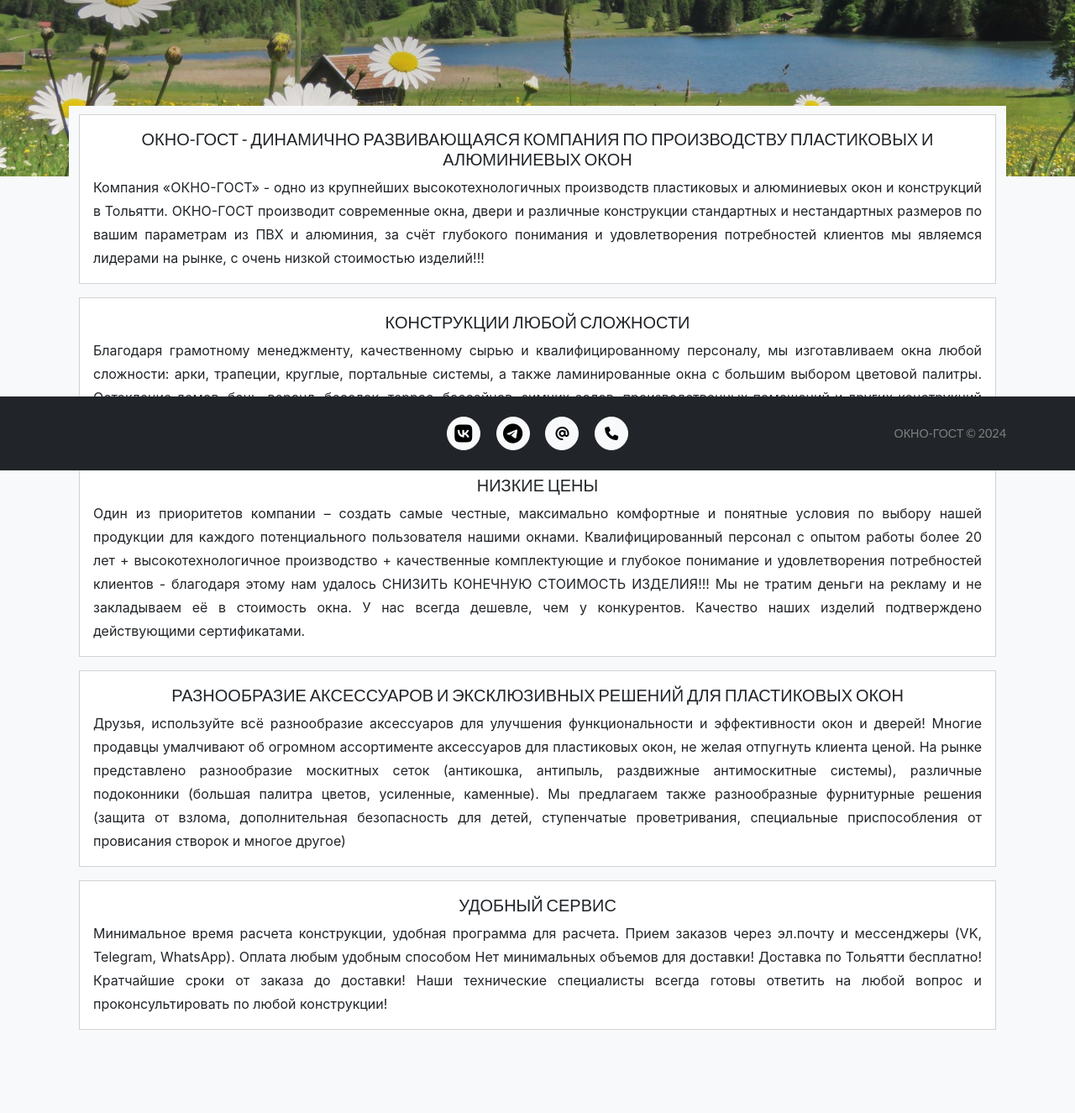
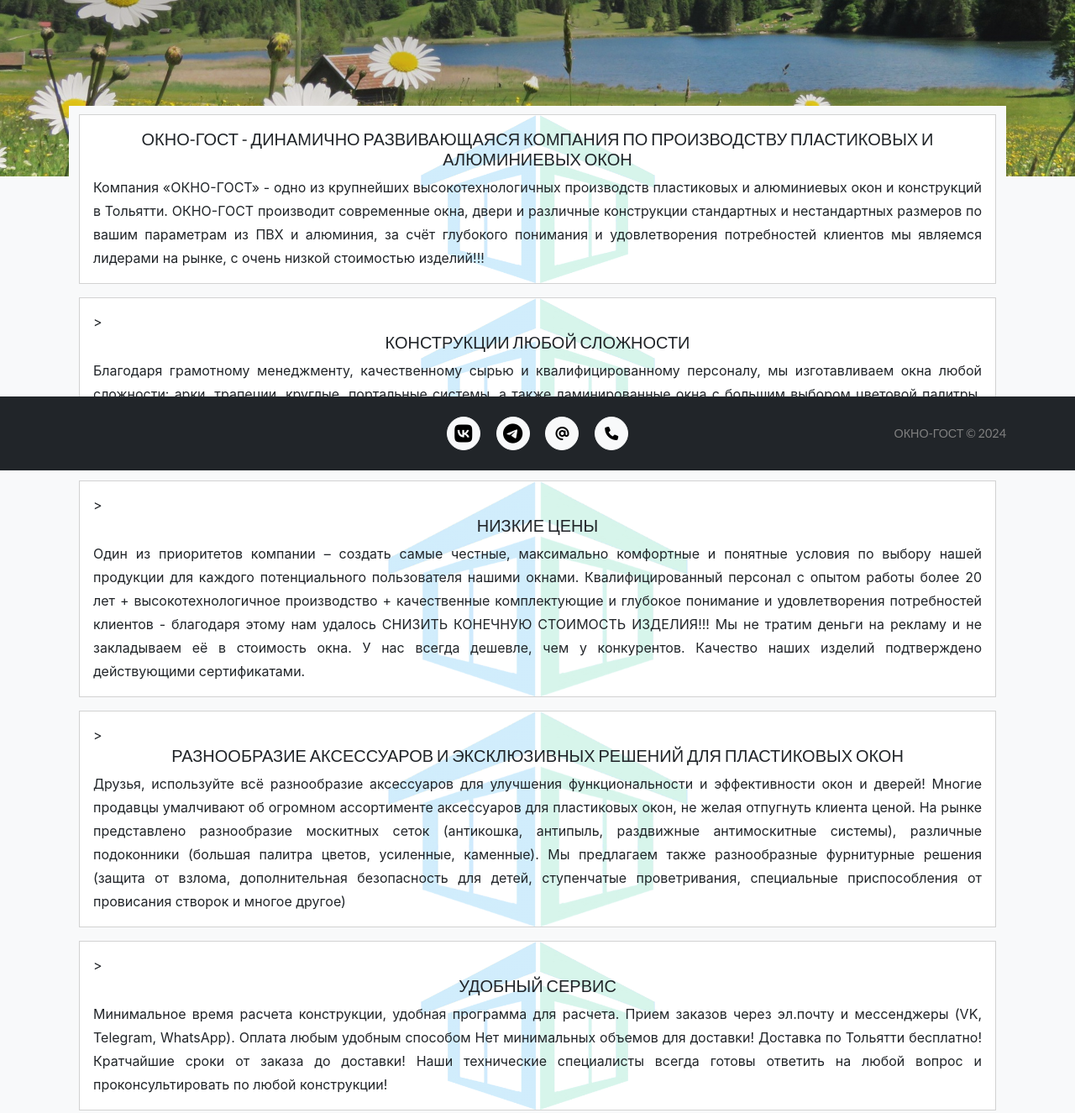
Before and after one commit to GrVl-dev/GrVl.github.io, a plain HTML site: page pages/about.html in a window 1280 px wide. Shown: the part 240-1565 px from the top of the page at 84% size. Drawn offline with Linux system fonts and the light colour scheme.

Commit message:
добавил фоновое изображение на блоки в О НАС

```diff
--- a/pages/about.html
+++ b/pages/about.html
@@ -89,7 +89,12 @@
                   <div class="card">
                       <div class="row">
                           <div class="col-12">
-                              <div class="card-body">
+                              <div class="card-body"
+                                  style="
+                                    background: linear-gradient(180deg,rgba(255, 255, 255, 0.8),rgba(255, 255, 255, 0.8)),url('../assets/img/logo.png');
+                                    background-size: contain;
+                                    background-repeat: no-repeat;
+                                    background-position: center center;">
                                 <h5 class="card-title text-center">ОКНО-ГОСТ - ДИНАМИЧНО РАЗВИВАЮЩАЯСЯ КОМПАНИЯ ПО ПРОИЗВОДСТВУ ПЛАСТИКОВЫХ И АЛЮМИНИЕВЫХ ОКОН
                                   </h5>
                                 <p class="card-text text-justify">
@@ -106,7 +111,12 @@
                 <div class="card">
                     <div class="row">
                         <div class="col-12">
-                            <div class="card-body">
+                            <div class="card-body"
+                                style="
+                                  background: linear-gradient(180deg,rgba(255, 255, 255, 0.8),rgba(255, 255, 255, 0.8)),url('../assets/img/logo.png');
+                                  background-size: contain;
+                                  background-repeat: no-repeat;
+                                  background-position: center center;">>
                               <h5 class="card-title text-center">КОНСТРУКЦИИ ЛЮБОЙ СЛОЖНОСТИ</h5>
                               <p class="card-text text-justify">
                                 Благодаря грамотному менеджменту, качественному сырью и квалифицированному персоналу, мы изготавливаем окна любой сложности:
@@ -123,7 +133,12 @@
                 <div class="card">
                     <div class="row">
                         <div class="col-12">
-                            <div class="card-body">
+                            <div class="card-body"
+                                style="
+                                  background: linear-gradient(180deg,rgba(255, 255, 255, 0.8),rgba(255, 255, 255, 0.8)),url('../assets/img/logo.png');
+                                  background-size: contain;
+                                  background-repeat: no-repeat;
+                                  background-position: center center;">>
                               <h5 class="card-title text-center">НИЗКИЕ ЦЕНЫ</h5>
                               <p class="card-text text-justify">
                                 Один из приоритетов компании – создать самые честные, максимально комфортные и понятные условия по выбору нашей продукции для каждого потенциального пользователя нашими окнами.
@@ -141,7 +156,12 @@
               <div class="card">
                   <div class="row">
                       <div class="col-12">
-                          <div class="card-body">
+                          <div class="card-body"
+                              style="
+                                background: linear-gradient(180deg,rgba(255, 255, 255, 0.8),rgba(255, 255, 255, 0.8)),url('../assets/img/logo.png');
+                                background-size: contain;
+                                background-repeat: no-repeat;
+                                background-position: center center;">>
                             <h5 class="card-title text-center">РАЗНООБРАЗИЕ АКСЕССУАРОВ И ЭКСКЛЮЗИВНЫХ РЕШЕНИЙ ДЛЯ ПЛАСТИКОВЫХ ОКОН</h5>
                             <p class="card-text text-justify">
                               Друзья, используйте всё разнообразие аксессуаров для улучшения функциональности и эффективности окон и дверей! Многие продавцы умалчивают об
@@ -159,7 +179,12 @@
               <div class="card">
                   <div class="row">
                       <div class="col-12">
-                          <div class="card-body">
+                          <div class="card-body"
+                              style="
+                                background: linear-gradient(180deg,rgba(255, 255, 255, 0.8),rgba(255, 255, 255, 0.8)),url('../assets/img/logo.png');;
+                                background-size: contain;
+                                background-repeat: no-repeat;
+                                background-position: center center;">>
                             <h5 class="card-title text-center">УДОБНЫЙ СЕРВИС</h5>
                             <p class="card-text text-justify">
                               Минимальное время расчета конструкции, удобная программа для расчета.
```
